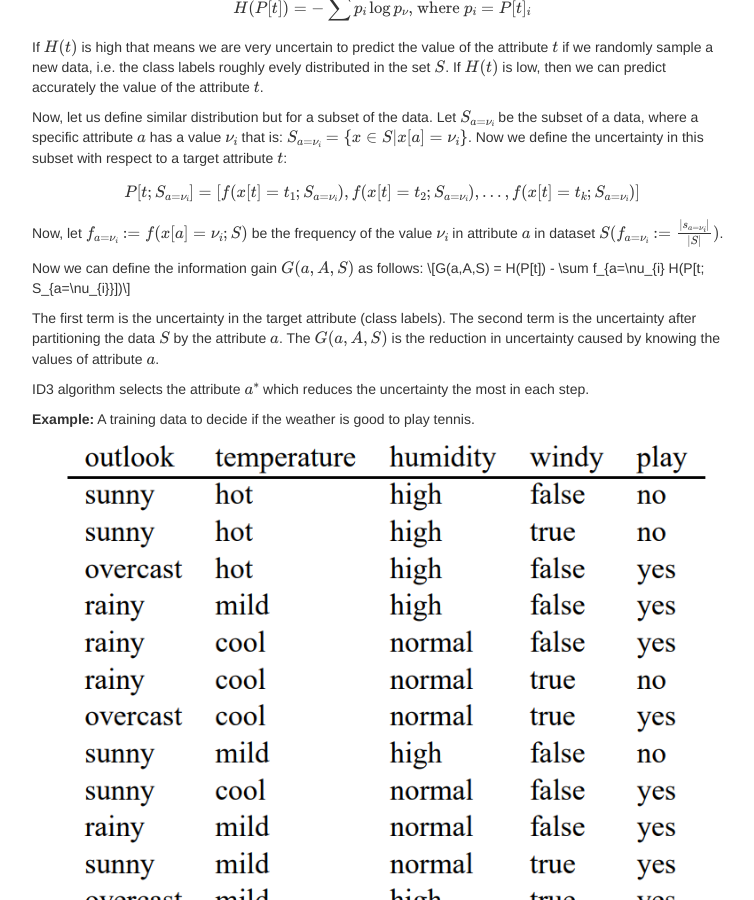
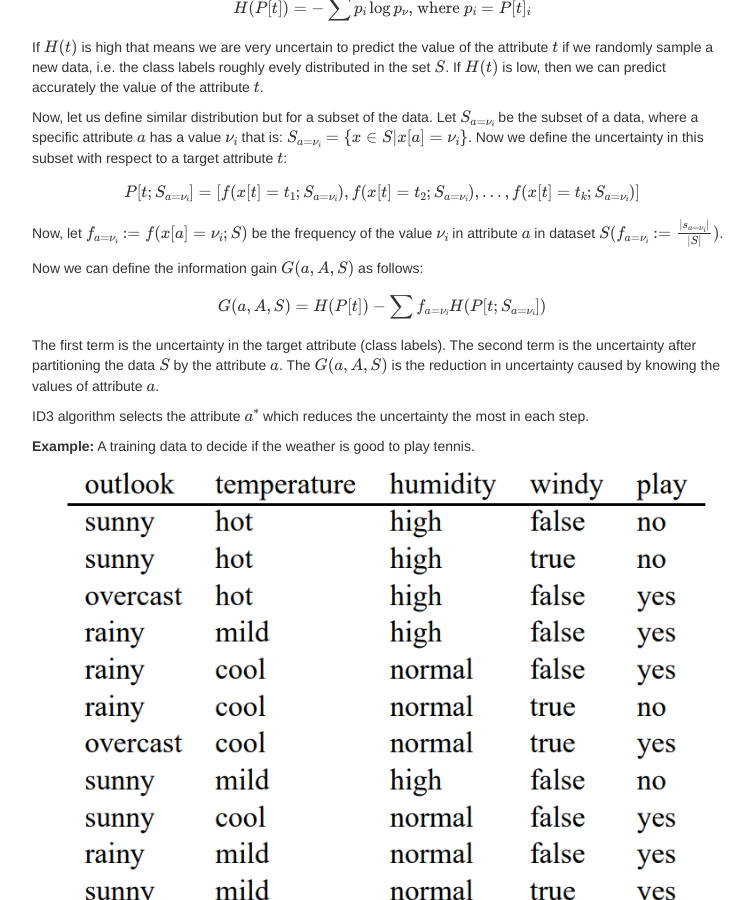
Before and after one commit to kfattila/kfattila.github.io, a Jekyll site: the page built from pages/Decision_trees.md, in a window 1280 px wide and 900 px high, scrolled down 3054 px. Shown: the whole window, without its empty margins (258-1012 px from the left). Built offline with Jekyll 4.4.1, drawn with Linux system fonts in a browser that asks for light colours; formulas are drawn with MathJax 3; comment, search, counter and statistics services are not loaded.

Commit message:
lectures

```diff
--- a/pages/Decision_trees.md
+++ b/pages/Decision_trees.md
@@ -107,7 +107,7 @@ Now we define the uncertainty in this subset with respect to a target attribute
 Now, let \\(f_{a=\nu_{i}} := f(x[a] = \nu_{i};S)\\) be the frequency of the value \\(\nu_{i}\\) in attribute \\(a\\) in dataset \\(S(f_{a=\nu_{i}} := \frac{\mid s_{a=\nu_{i}}\mid}{\mid S \mid})\\).
 
 Now we can define the information gain \\(G(a,A,S)\\) as follows:
-\\[G(a,A,S) = H(P[t]) - \sum f_{a=\nu_{i} H(P[t; S_{a=\nu_{i}}])\\]
+\\[G(a,A,S) = H(P[t]) - \sum f_{a=\nu_{i}} H(P[t; S_{a=\nu_{i}}])\\]
 
 The first term is the uncertainty in the target attribute (class labels). The second term is the uncertainty after partitioning the data \\(S\\) by the attribute \\(a\\).
 The \\(G(a,A,S)\\) is the reduction in uncertainty caused by knowing the values of attribute \\(a\\).
```
